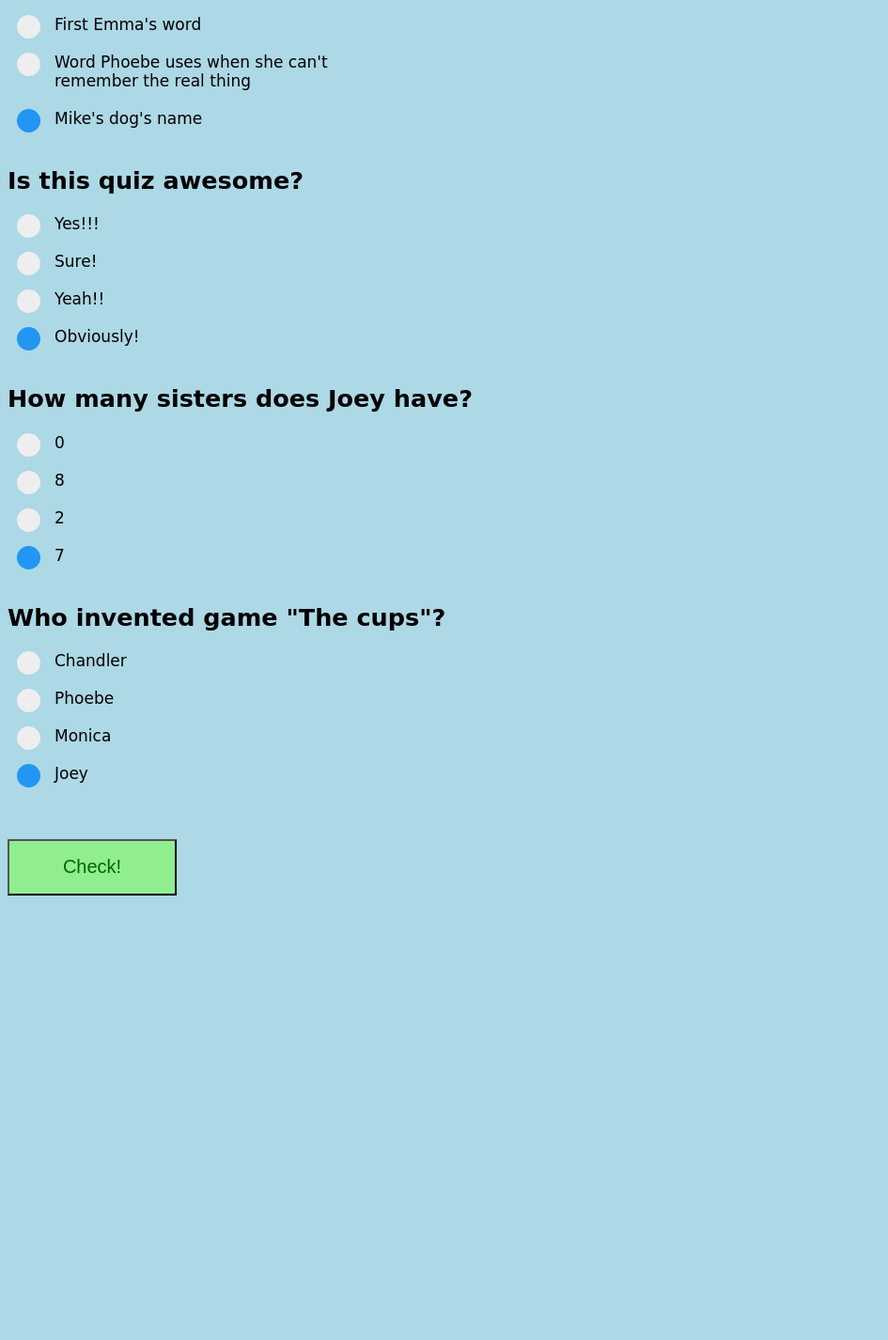
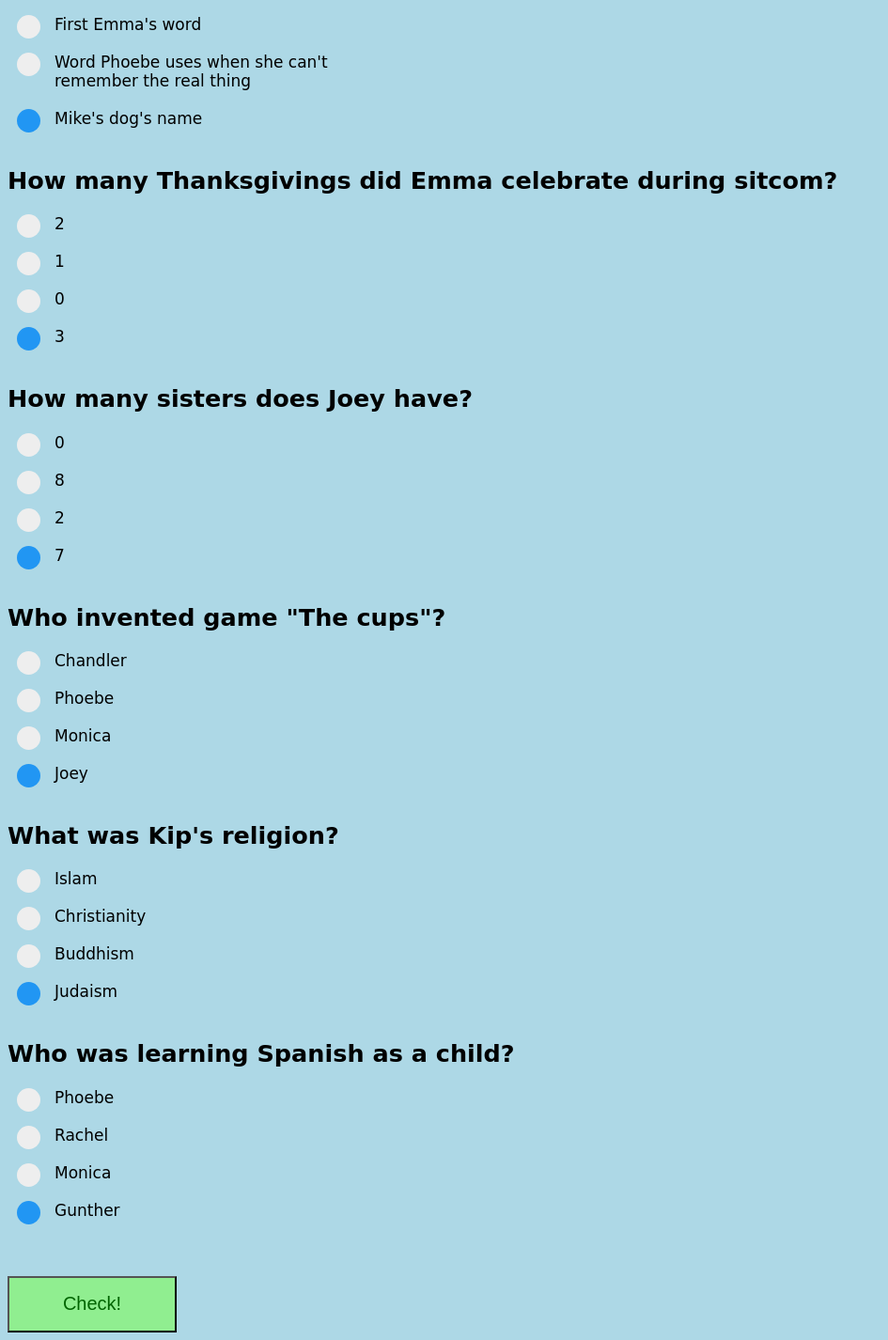
Before and after one commit to aajj999/FriendsPage, a PHP site: page / in a window 1280 px wide. Shown: the part 629-2055 px from the top of the page at 94% size, without its empty margins (0-945 px from the left). Before the commit the page ends 1582 px from the top, so only its background shows below. Run offline with PHP 8.4, Linux system fonts and the light colour scheme.

Commit message:
7 questions and working chart

```diff
--- a/index.php
+++ b/index.php
@@ -64,21 +64,21 @@
          <span class="checkmark"></span>
       </label><br>
 
-      <h2>Is this quiz awesome?</h2>
-      <label class="container">Yes!!!
-         <input type="radio" checked="checked" name="Question3" value="Yes!!!">
+      <h2>How many Thanksgivings did Emma celebrate during sitcom?</h2>
+      <label class="container">2
+         <input type="radio" checked="checked" name="Question3" value="2">
          <span class="checkmark"></span>
       </label><br>
-      <label class="container">Sure!
-         <input type="radio" checked="checked" name="Question3" value="Sure!">
+      <label class="container">1
+         <input type="radio" checked="checked" name="Question3" value="1">
          <span class="checkmark"></span>
       </label><br>
-      <label class="container">Yeah!!
-         <input type="radio" checked="checked" name="Question3" value="Yeah!!">
+      <label class="container">0
+         <input type="radio" checked="checked" name="Question3" value="0">
          <span class="checkmark"></span>
       </label><br>
-      <label class="container">Obviously!
-         <input type="radio" checked="checked" name="Question3" value="Obviously!">
+      <label class="container">3
+         <input type="radio" checked="checked" name="Question3" value="3">
          <span class="checkmark"></span>
       </label><br>
 
@@ -118,6 +118,42 @@
          <span class="checkmark"></span>
       </label><br>
 
+      <h2>What was Kip's religion?</h2>
+      <label class="container">Islam
+         <input type="radio" checked="checked" name="Question6" value="Islam">
+         <span class="checkmark"></span>
+      </label><br>
+      <label class="container">Christianity
+         <input type="radio" checked="checked" name="Question6" value="Christianity">
+         <span class="checkmark"></span>
+      </label><br>
+      <label class="container">Buddhism
+         <input type="radio" checked="checked" name="Question6" value="Buddhism">
+         <span class="checkmark"></span>
+      </label><br>
+      <label class="container">Judaism
+         <input type="radio" checked="checked" name="Question6" value="Judaism">
+         <span class="checkmark"></span>
+      </label><br>
+
+      <h2>Who was learning Spanish as a child?</h2>
+      <label class="container">Phoebe
+         <input type="radio" checked="checked" name="Question7" value="Phoebe">
+         <span class="checkmark"></span>
+      </label><br>
+      <label class="container">Rachel
+         <input type="radio" checked="checked" name="Question7" value="Rachel">
+         <span class="checkmark"></span>
+      </label><br>
+      <label class="container">Monica
+         <input type="radio" checked="checked" name="Question7" value="Monica">
+         <span class="checkmark"></span>
+      </label><br>
+      <label class="container">Gunther
+         <input type="radio" checked="checked" name="Question7" value="Gunther">
+         <span class="checkmark"></span>
+      </label><br>
+
       <br><br>
       <input class="submit" type="submit" value="Check!">
    </form>
```
Also changed, not shown: results.js (deleted, +0 -24 lines), results.php (+77 -9 lines).
